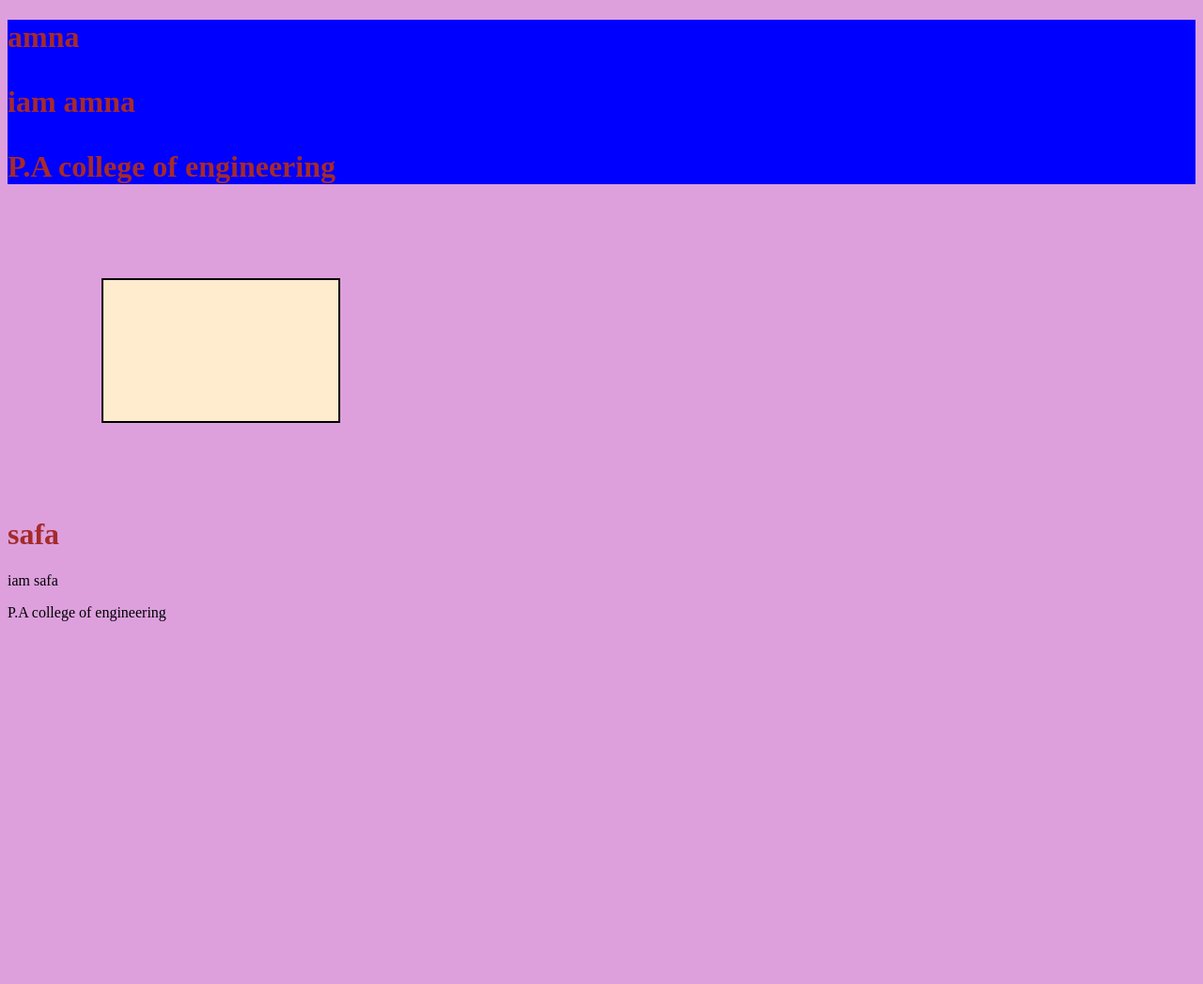
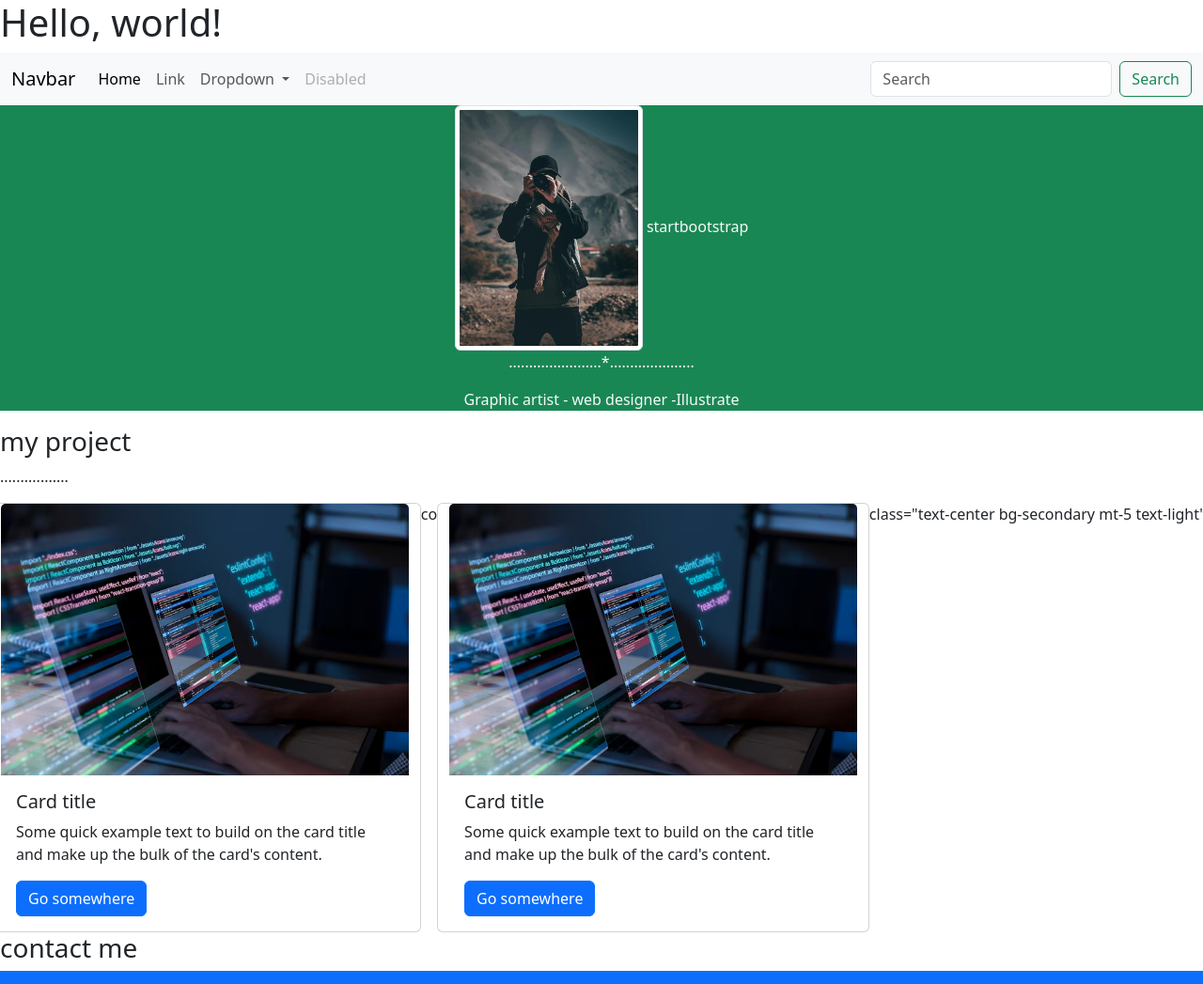
Before and after one commit to Amnaammu07/profile, a plain HTML site: page index.html in a window 1280 px wide. Shown: the whole page at 94% size. Before the commit the page ends 800 px from the top, so only its background shows below. Drawn offline with nearby package versions, Linux system fonts and the light colour scheme.

Commit message:
Update index.html

```diff
--- a/index.html
+++ b/index.html
@@ -1,50 +1,98 @@
-<!DOCTYPE html>
-<html lang="en">
-<head>
-    <meta charset="UTF-8">
-    <meta name="viewport" content="width=device-width, initial-scale=1.0">
-    <title>Document</title>
-    <style>
-        body{
-            background-color: plum;
-        }
-        p{
+<!doctype html>
+<html lang="en"></html>
+  <head>
+    <meta charset="utf-8">
+    <meta name="viewport" content="width=device-width, initial-scale=1">
+    <title>Bootstrap demo</title>
+    <link href="https://cdn.jsdelivr.net/npm/bootstrap@5.3.3/dist/css/bootstrap.min.css" rel="stylesheet" integrity="sha384-QWTKZyjpPEjISv5WaRU9OFeRpok6YctnYmDr5pNlyT2bRjXh0JMhjY6hW+ALEwIH" crossorigin="anonymous">
+  </head>
+  <body>
+    <h1>Hello, world!</h1>
+    <script src="https://cdn.jsdelivr.net/npm/bootstrap@5.3.3/dist/js/bootstrap.bundle.min.js" integrity="sha384-YvpcrYf0tY3lHB60NNkmXc5s9fDVZLESaAA55NDzOxhy9GkcIdslK1eN7N6jIeHz" crossorigin="anonymous"></script>
+  </body>
+  <nav class="navbar navbar-expand-lg bg-body-tertiary">
+    <div class="container-fluid">
+      <a class="navbar-brand" href="#">Navbar</a>
+      <button class="navbar-toggler" type="button" data-bs-toggle="collapse" data-bs-target="#navbarSupportedContent" aria-controls="navbarSupportedContent" aria-expanded="false" aria-label="Toggle navigation">
+        <span class="navbar-toggler-icon"></span>
+      </button>
+      <div class="collapse navbar-collapse" id="navbarSupportedContent">
+        <ul class="navbar-nav me-auto mb-2 mb-lg-0">
+          <li class="nav-item">
+            <a class="nav-link active" aria-current="page" href="#">Home</a>
+          </li>
+          <li class="nav-item">
+            <a class="nav-link" href="#">Link</a>
+          </li>
+          <li class="nav-item dropdown">
+            <a class="nav-link dropdown-toggle" href="#" role="button" data-bs-toggle="dropdown" aria-expanded="false">
+              Dropdown
+            </a>
+            <ul class="dropdown-menu">
+              <li><a class="dropdown-item" href="#">Action</a></li>
+              <li><a class="dropdown-item" href="#">Another action</a></li>
+              <li><hr class="dropdown-divider"></li>
+              <li><a class="dropdown-item" href="#">Something else here</a></li>
+            </ul>
+          </li>
+          <li class="nav-item">
+            <a class="nav-link disabled" aria-disabled="true">Disabled</a>
+          </li>
+        </ul>
+        <form class="d-flex" role="search">
+          <input class="form-control me-2" type="search" placeholder="Search" aria-label="Search">
+          <button class="btn btn-outline-success" type="submit">Search</button>
+        </form>
+      </div>
+    </div>
+  </nav>
+  <div class="text-center bg-success text-light">
+   <img src="/pf.jpg"" class="img-thumbnail" alt="demo" width="200" width="200"/>
+   <h3class="mt-5"> startbootstrap</h3>
+   <p>
+    .......................*.....................
+   </p>
+   <p>
+    Graphic artist - web designer -Illustrate
+   </p>
+</div>
+   <div>
+    <divclass="<text-center>
+        <h3>my project</h3>
+        <p>.................</p>
+        </div>
+        <div class="row justify-content-around">
+            <div class="card col md-1;">
 
-        }
+                <img src="./prfl.jpg" class="card-img-top" alt="...">
+                <div class="card-body">
+                  <h5 class="card-title">Card title</h5>
+                  <p class="card-text">Some quick example text to build on the card title and make up the bulk of the card's content.</p>
+                  <a href="#" class="btn btn-primary">Go somewhere</a>
+                </div>
+              </div>
+              co
+              <div class="card  col md-3;">
+                <img src="./profile.jpg" class="card-img-top" alt="...">
+                <div class="card-body">
+                  <h5 class="card-title">Card title</h5>
+                  <p class="card-text">Some quick example text to build on the card title and make up the bulk of the card's content.</p>
+                  <a href="#" class="btn btn-primary">Go somewhere</a>
+                </div>
+            </div>class="text-center bg-secondary mt-5 text-light">
+            <h3>contact me</h3>
+            <div class="container">
+                </div>
+                <button class="btn btn-primary"></button>
 
-        h1{
-            color: brown;
-        }
+            </div>
 
 
-        .div{
-            background-color: aqua;
-            width: 200px;
-            border: 5px double brown;
-        }
-        .div2{
-            background-color: blanchedalmond;
-            width: 250px;
-            height: 150px;
-            border: 2px solid black;
-            margin: 100px;
-        }
 
-    </style>
-</head>
-<body>
-    <div>
-        <h1 style="background-color:blue">amna</h1style>
-         <p>iam amna</p>
-        <p>P.A college of engineering</p>
-    </div>
-    <div class="div2">
 
-    </div>
-        <h1>safa</h1>
-        <p>iam safa</p>
-        <p>P.A college of engineering</p>
-    </div>
+
+  </div>
+  <script scr>
 
 
 </body>
```
